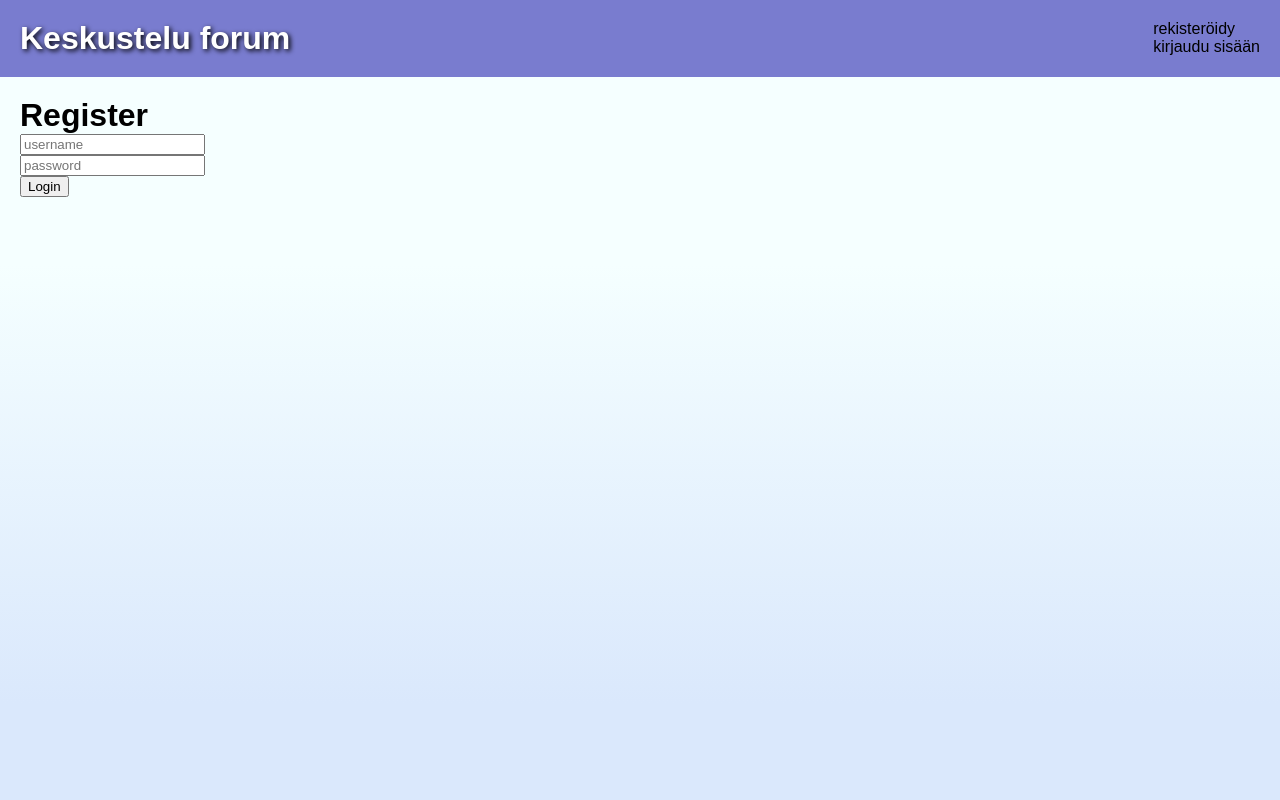
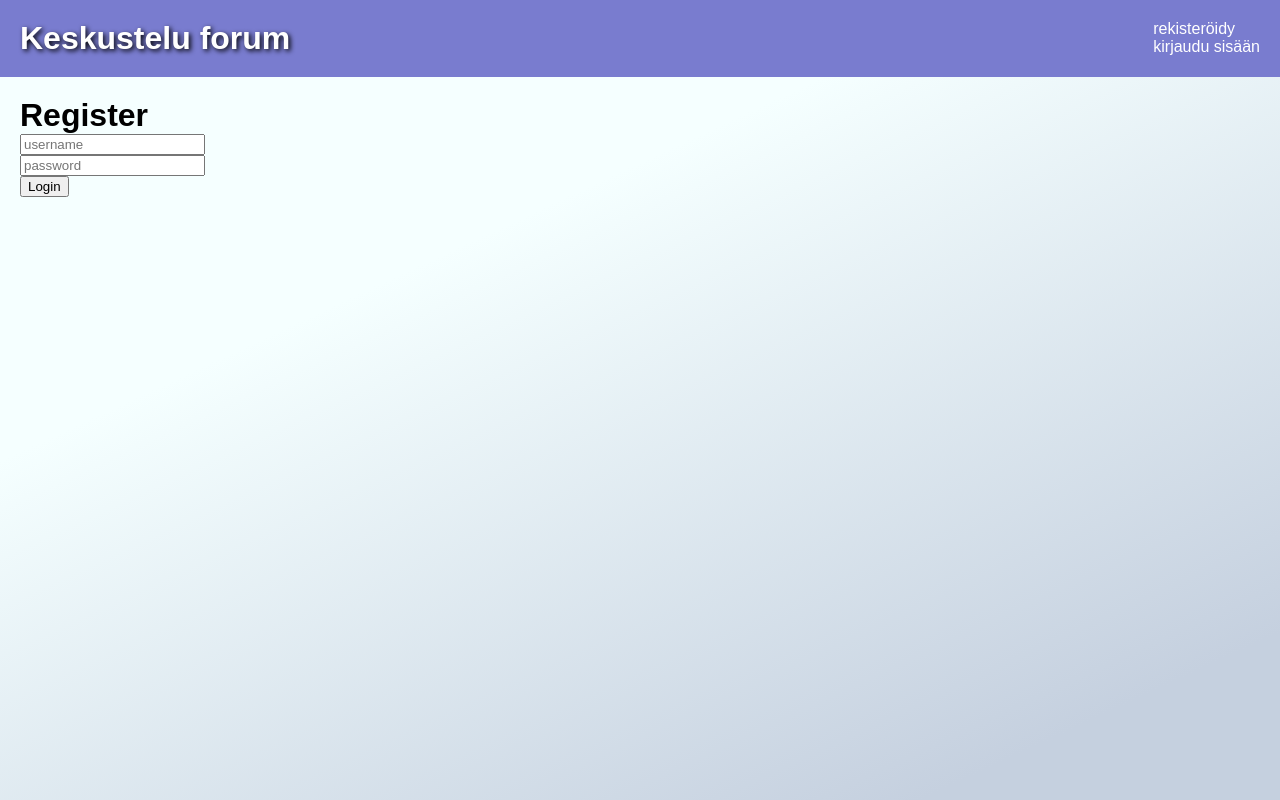
Before and after one commit to teemuboi/top_harjoitustyo, a PHP site: page /register in a window 1280 px wide. Run offline with PHP 8.4, Linux system fonts and the light colour scheme.

Commit message:
lisää css

```diff
--- a/controllers/frontpagecontroller.php
+++ b/controllers/frontpagecontroller.php
@@ -23,7 +23,7 @@ function frontpage_controller(){
     }else{
         $page = 1;
     }
-    $maxpage = 10;
+    $maxpage = 12;
     $topiccount = count($topics);
     $topics = array_slice($topics, $maxpage*($page-1), $maxpage);
 
--- a/partials/head.php
+++ b/partials/head.php
@@ -11,7 +11,7 @@
     <h1 class="title"><a href='/'>Keskustelu forum</a></h1>
     <div class="usermenu">
     <?php if(isLoggedIn()){?>
-        <?= $_SESSION['username']?><br>
+        <u><?= $_SESSION['username']?></u><br>
         <a href='/logout'>Kirjaudu ulos</a><br>
     <?php }else{?>
         <a href='/register'>rekisteröidy</a><br>
--- a/public/style.css
+++ b/public/style.css
@@ -5,7 +5,7 @@ body {
     /* background-color: rgb(247, 247, 247); */
 
     background: rgb(232,232,252);
-    background: linear-gradient(0deg, rgba(218,232,252,1) 12%, rgba(245,255,255,1) 67%);
+    background: linear-gradient(-25deg, rgb(197, 208, 223) 12%, rgba(245,255,255,1) 67%);
 }
 
 h1 {
@@ -13,6 +13,7 @@ h1 {
 }
 
 header {
+    position: relative;
     display: flex;
     background-color: rgb(121, 124, 207);
     padding: 20px;
@@ -28,14 +29,14 @@ header a{
 }
 
 header .usermenu{
-    color: black;
+    color: white;
     position: absolute;
     right: 0;
     padding-right: 20px;
 }
 
 header .usermenu a{
-    color: black;
+    color: white;
 }
 
 header .usermenu a:hover{
@@ -75,7 +76,7 @@ table {
 .maintopics .topics i{
     position: absolute;
     bottom: 0;
-    color: grey;
+    color: rgb(77, 77, 77);
     font-size: 14px;
 }
 
@@ -105,6 +106,7 @@ table {
 
 .maintopics .date{
     text-align: right;
+    padding-right: 20px;
     font-size: 14px;
 }
 
@@ -113,10 +115,10 @@ table {
     word-break: break-all;
 }
 
-.viewtopic .text{
+/* .viewtopic .text{
     line-height: 17px;
-    /* white-space: pre; */
-}
+    white-space: pre;
+} */
 
 .viewtopic .info{
     width: 200px;
@@ -144,5 +146,27 @@ textarea {
 footer {
     background-color: rgb(121, 124, 207);
     /* width: 100%;
-    height: 100px; */
+    height: 70px;
+    margin-top: 75px; */
 }
+
+
+/* width */
+::-webkit-scrollbar {
+    width: 10px;
+}
+
+/* Track */
+::-webkit-scrollbar-track {
+    background: #f1f1f1;
+}
+
+/* Handle */
+::-webkit-scrollbar-thumb {
+    background: #888;
+}
+
+/* Handle on hover */
+::-webkit-scrollbar-thumb:hover {
+    background: #555;
+}
--- a/views/main.view.php
+++ b/views/main.view.php
@@ -1,4 +1,4 @@
-<h1>Etusivu</h1>
+<!-- <h1>Etusivu</h1> -->
 <?php if(isLoggedIn()){?>
 <form method="post">
     Create a topic<br>
@@ -21,7 +21,7 @@
 
 <?=$page?>
 
-<?php if($page*$maxpage <= $topiccount){?>
+<?php if($page*$maxpage < $topiccount){?>
     <a href='/?page=<?=$page+1?>'>
         >
     </a>
```
